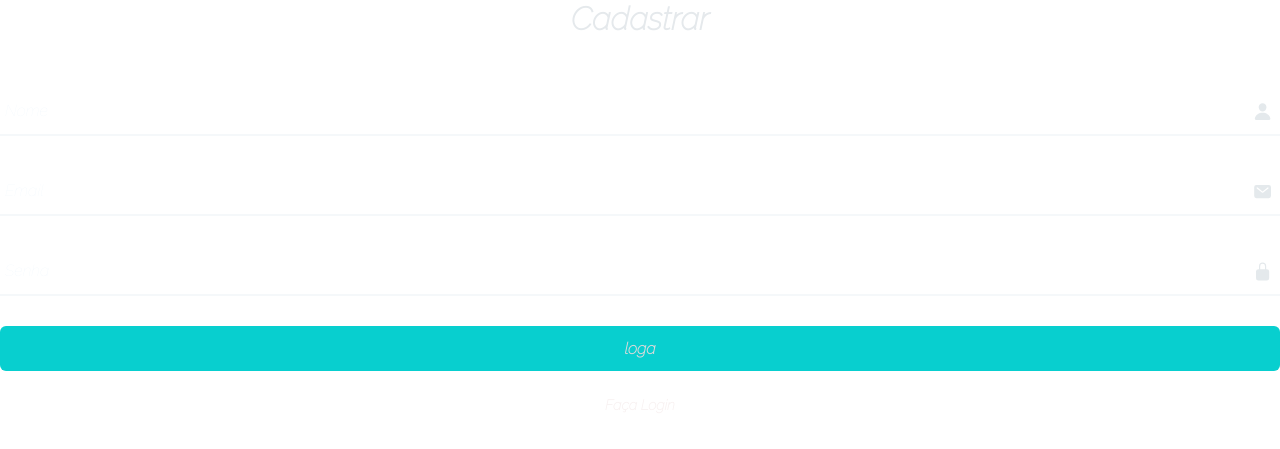
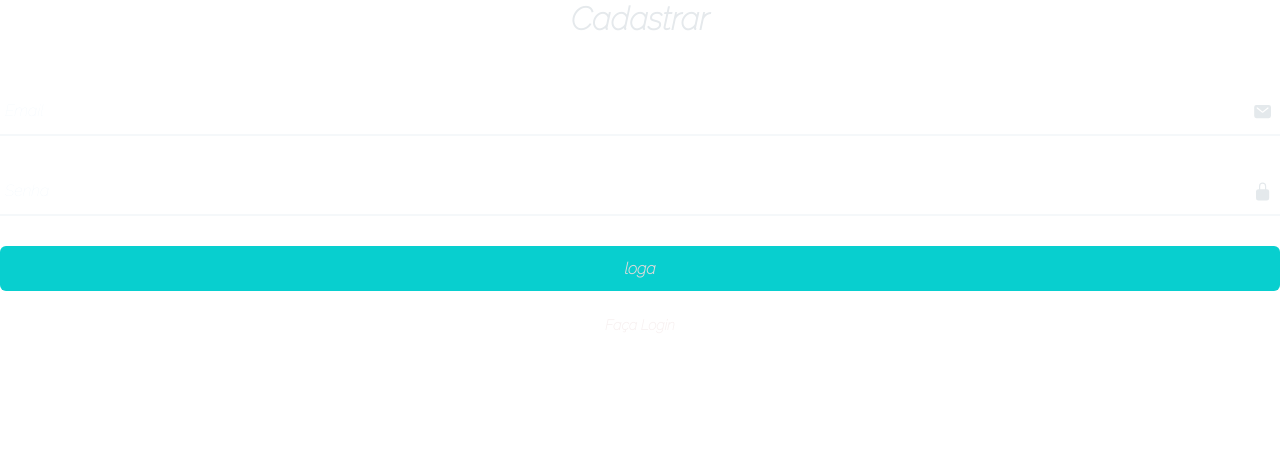
Before and after one commit to RafaelGDias1/S.i.M.P.H.A, a PHP site: page /cadastrar.php in a window 1280 px wide. Shown: the top 449 px of the page. Run offline with PHP 8.4, Linux system fonts and the light colour scheme.

Commit message:
Atualizar o cadastrar.php
Remoção de uma div

```diff
--- a/cadastrar.php
+++ b/cadastrar.php
@@ -20,11 +20,8 @@
   <div class="card-l login">
    <h1>Cadastrar</h1><br>
 
-            <div class="item">
-               <span class="icon"><ion-icon name="person"></ion-icon></span>
-                 <label for="name">Nome</label>
-                 <input type="text" name="name" required><br>
-            </div>
+
+
 
             <div class="item">
                 <span class="icon"><ion-icon name="mail"></ion-icon></span>
```
